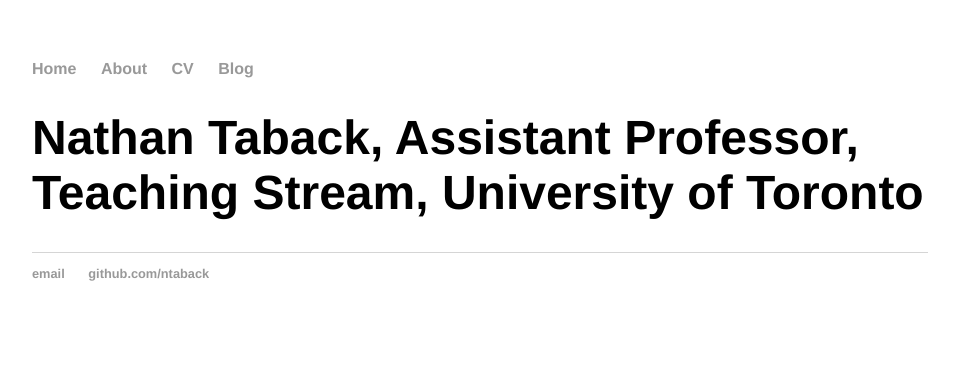
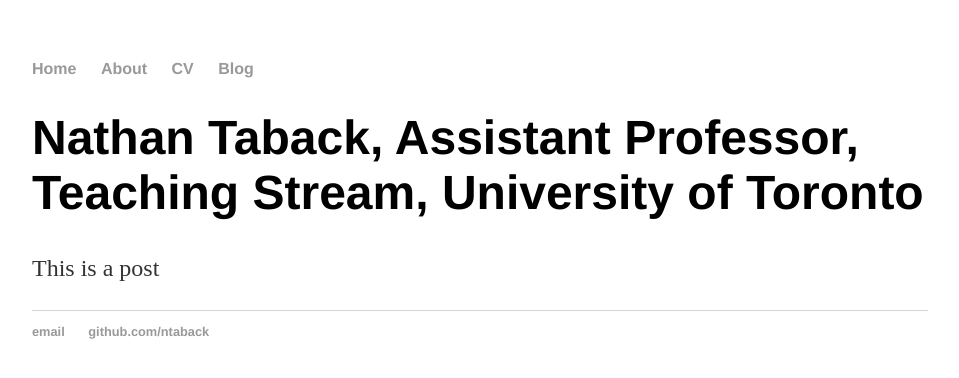
Before and after one commit to ntaback/ntaback.github.io, a Jekyll site: the page built from index.html, in a window 1280 px wide. Shown: the top 378 px of the page, without its empty margins (160-1119 px from the left). Built offline with Jekyll 4.4.1, drawn with Linux system fonts in a browser that asks for light colours.

Commit message:
Update index.html

```diff
--- a/index.html
+++ b/index.html
@@ -4,5 +4,6 @@ title: Nathan Taback
 ---
 <div class="blurb">
 	<h1>Nathan Taback, Assistant Professor, Teaching Stream, University of Toronto </h1>
+	<p> This is a post <a href="ntaback.github.io/_posts/2017-07-11-Post1.md" </a>  </p>
 
 </div><!-- /.blurb -->
```
